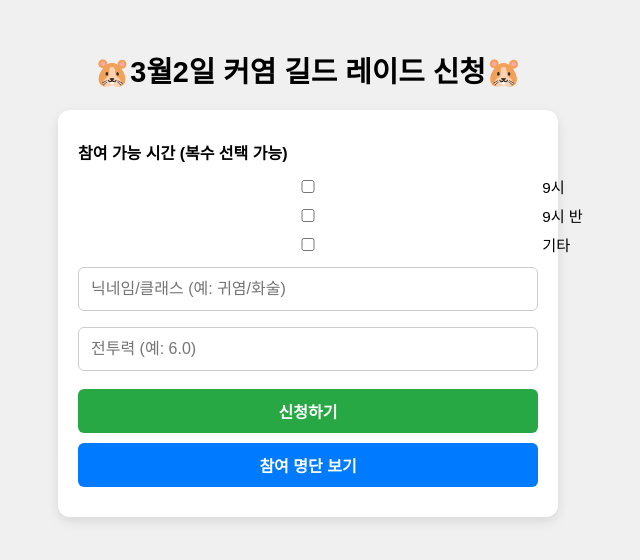
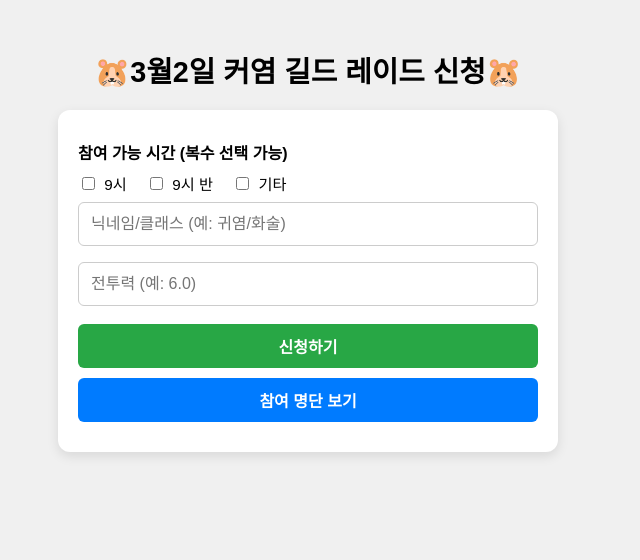
Before and after one commit to walk-lostark/raid, a plain HTML site: page index.html in a window 1280 px wide. Shown: the whole page, without its empty margins (332-972 px from the left). Drawn offline with Linux system fonts and the light colour scheme; no server answers; a web font is replaced by a local one.

Commit message:
Update index.html

```diff
--- a/index.html
+++ b/index.html
@@ -25,13 +25,20 @@
       position: relative;
       text-align: left;
     }
-    input {
+ /* 텍스트 입력칸만 100% */
+input[type="text"] {
   width: 100%;
   padding: 12px;
   margin: 8px 0;
   border-radius: 6px;
   border: 1px solid #ccc;
   font-size: 1em;
+}
+
+/* 체크박스는 기본 크기 유지 */
+input[type="checkbox"] {
+  width: auto;
+  margin-right: 5px;
 }
     .btn {
       width: 100%;
```
Lines whose indentation alone changed are shown as unchanged.
